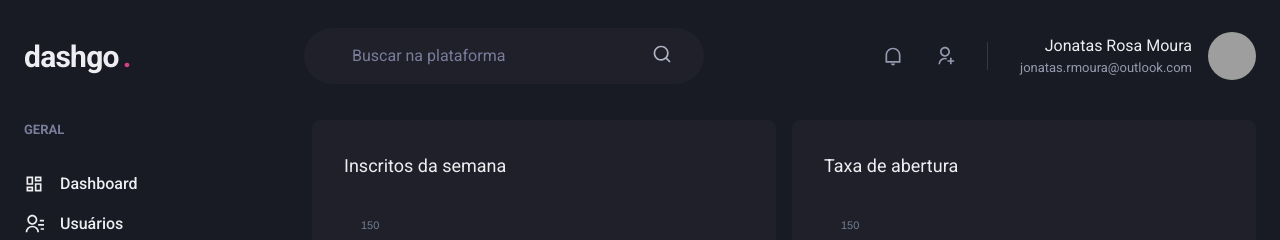
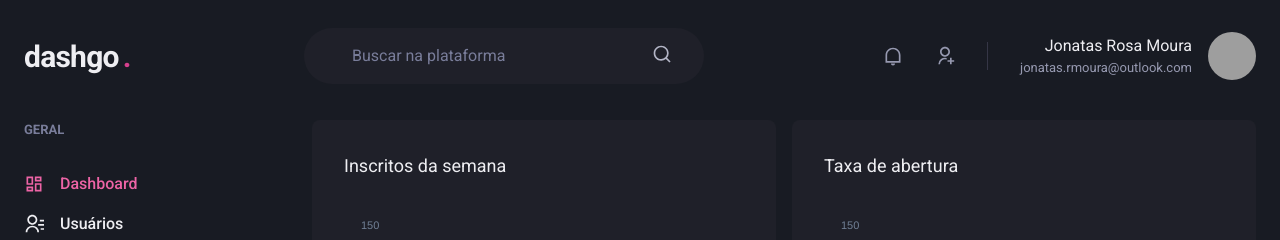
Before and after one commit to jonatasrmoura/dashgo, a Next.js app: page /dashboard in a window 1280 px wide. Shown: the top 240 px of the page. Built offline with nearby package versions, Linux system fonts and the light colour scheme; grey boxes are pictures that could not be loaded.

Commit message:
feat: Sinalizando link ativo

```diff
--- /dev/null
+++ b/src/components/ActiveLink.tsx
@@ -0,0 +1,36 @@
+import Link, { LinkProps } from "next/link";
+import { useRouter } from "next/router";
+import { cloneElement, ReactElement } from "react";
+
+interface ActiveLinkProps extends LinkProps {
+  children: ReactElement;
+  shouldMatchExacHref?: boolean;
+}
+
+export function ActiveLink({
+  children,
+  shouldMatchExacHref = false,
+  ...rest
+}: ActiveLinkProps) {
+  const { asPath } = useRouter();
+
+  let isActive = false;
+
+  if (shouldMatchExacHref && (asPath === rest.href || asPath === rest.as)) {
+    isActive = true;
+  }
+
+  if (!shouldMatchExacHref &&
+    (asPath.startsWith(String(rest.href)) ||
+    asPath.startsWith(String(rest.as)))) {
+    isActive = true;
+  }
+
+  return (
+    <Link {...rest}>
+      {cloneElement(children, {
+        color: isActive ? `pink.400` : `gray.50`
+      })}
+    </Link>
+  );
+}
--- a/src/components/Sidebar/NavLink.tsx
+++ b/src/components/Sidebar/NavLink.tsx
@@ -1,6 +1,7 @@
+import { ElementType } from "react";
 import { Icon, Link as ChakraLink, Text, LinkProps as ChakraLinkProps } from "@chakra-ui/react";
-import { ElementType } from "react";
-import Link from "next/link";
+
+import { ActiveLink } from "../ActiveLink";
 
 interface NavLinkProps extends ChakraLinkProps {
   icon: ElementType;
@@ -10,11 +11,11 @@
 
 export function NavLink({ children, icon, href, ...rest }: NavLinkProps) {
   return (
-    <Link href={href} passHref>
+    <ActiveLink href={href} passHref>
       <ChakraLink display="flex" alignItems="center" {...rest}>
         <Icon as={icon} fontSize="20" />
         <Text ml="4" fontWeight="medium">{children}</Text>
       </ChakraLink>
-    </Link>
+    </ActiveLink>
   );
 }
```
